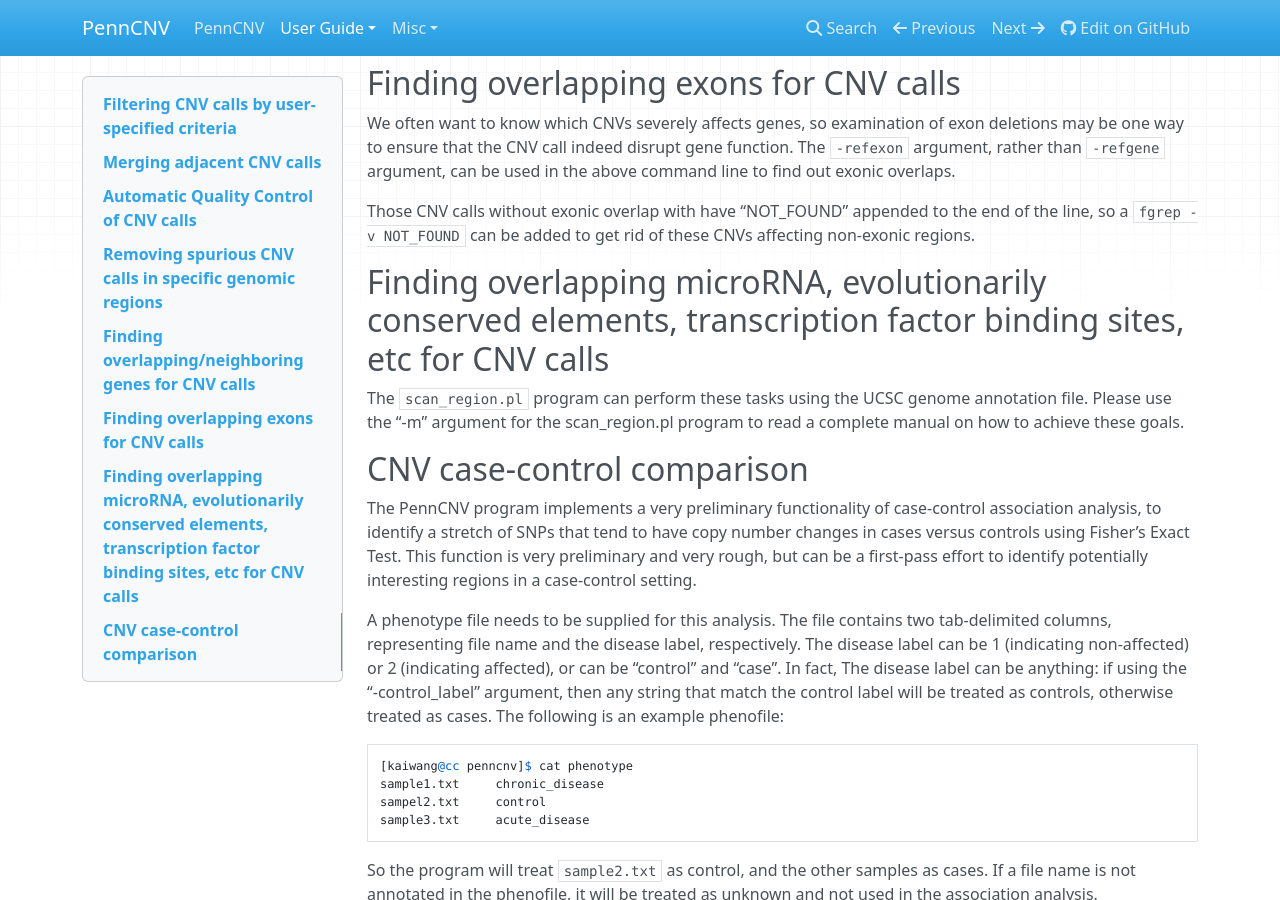
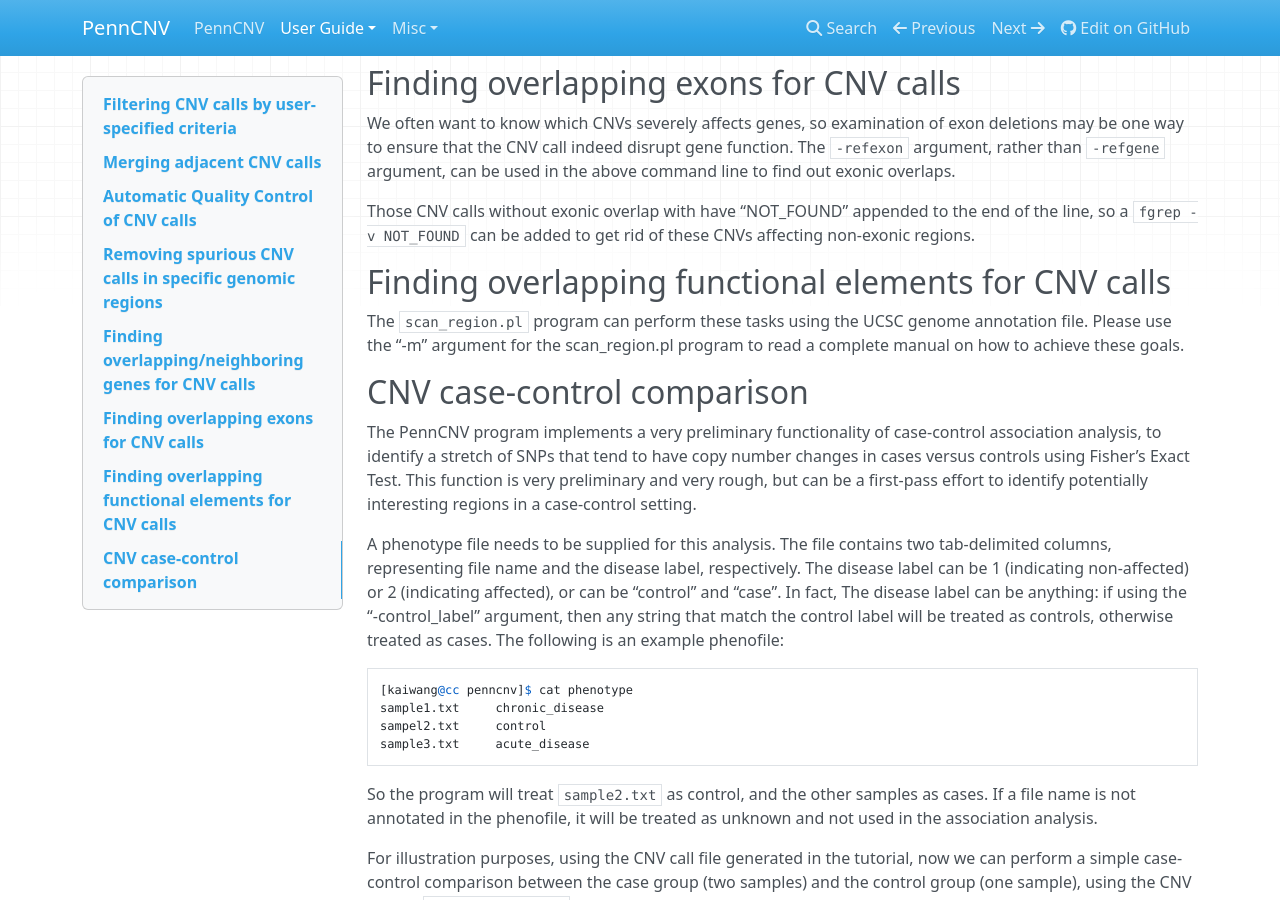
Before and after one commit to WGLab/PennCNV, an MkDocs documentation site: the page built from docs/user-guide/annotation.md, in a window 1280 px wide and 900 px high, scrolled down 3706 px. Built offline with MkDocs 1.6.1, drawn with Linux system fonts in a browser that asks for light colours; nearby versions of some CDN libraries; old or Windows-style settings are respelled for this version of MkDocs.

Commit message:
change annotation.md

```diff
--- a/docs/user-guide/annotation.md
+++ b/docs/user-guide/annotation.md
@@ -126,7 +126,7 @@ We often want to know which CNVs severely affects genes, so examination of exon
 
 Those CNV calls without exonic overlap with have “NOT_FOUND” appended to the end of the line, so a `fgrep -v NOT_FOUND` can be added to get rid of these CNVs affecting non-exonic regions.
 
-## Finding overlapping microRNA, evolutionarily conserved elements, transcription factor binding sites, etc for CNV calls
+## Finding overlapping functional elements for CNV calls
 
 The `scan_region.pl` program can perform these tasks using the UCSC genome annotation file. Please use the “-m” argument for the scan_region.pl program to read a complete manual on how to achieve these goals.
 
```
